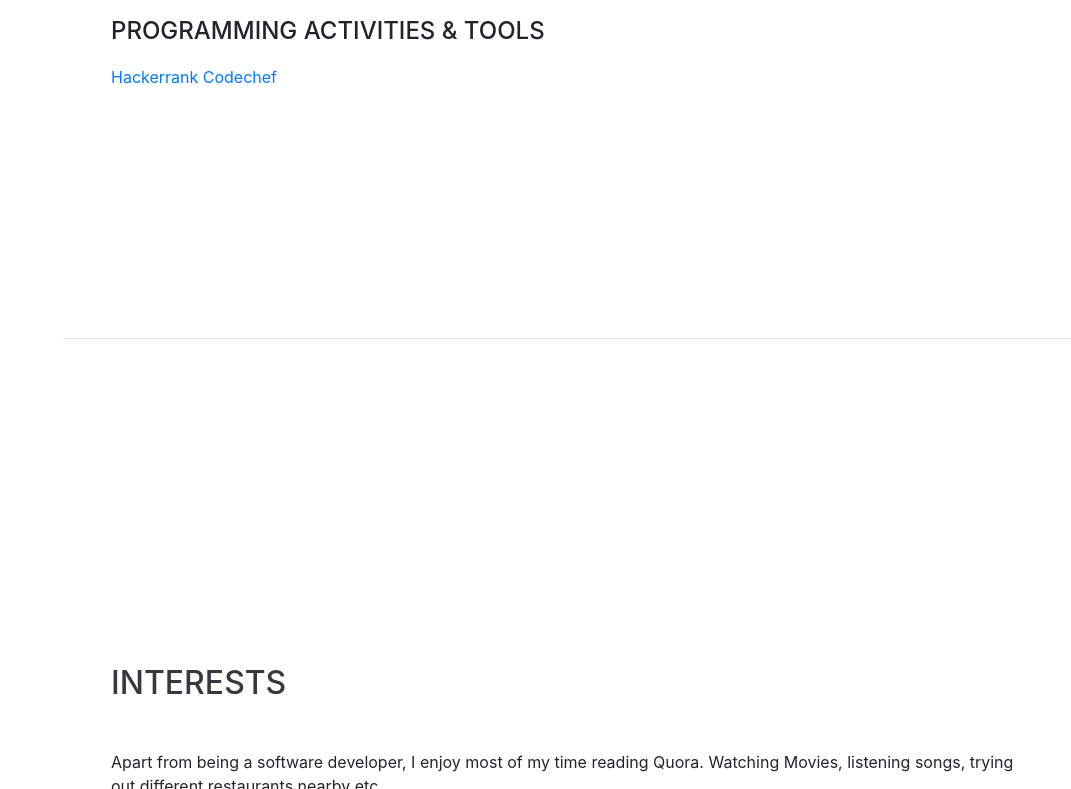
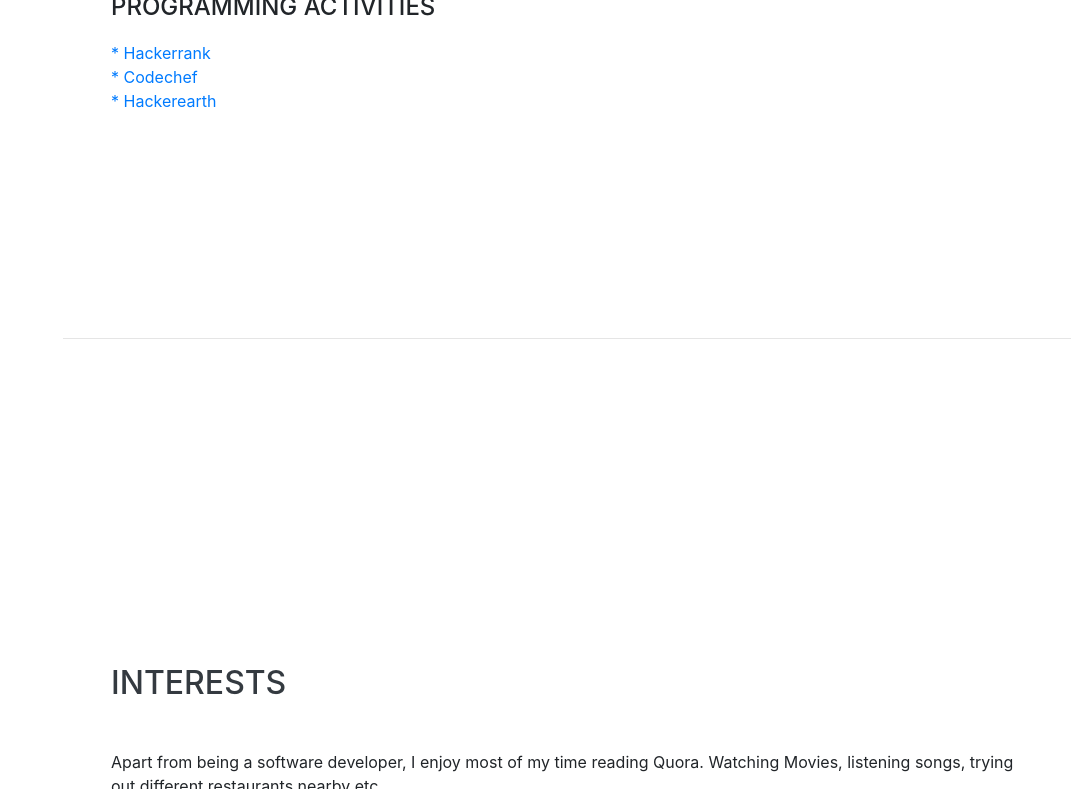
Before and after one commit to abhijeet-rawat/abhijeet-rawat.github.io, a website with bundled scripts: page index.html in a window 1280 px wide. Shown: the part 2865-3654 px from the top of the page, without its empty margins (209-1280 px from the left). Built offline with nearby package versions, Linux system fonts and the light colour scheme; a web font is replaced by a local one.

Commit message:
some more updates

```diff
--- a/index.html
+++ b/index.html
@@ -178,9 +178,12 @@
             <i class="fab fa-python"></i>
           </li>
         </ul>
-        <div class="subheading mb-3">Programming Activities &amp; Tools</div>
-         <a href="https://www.hackerrank.com/abhijeet_rawat">Hackerrank</a>
-         <a href="https://www.codechef.com/users/abhijeet_rawat">Codechef</a>
+        <div class="subheading mb-3">Programming Activities</div>
+         <a href="https://www.hackerrank.com/abhijeet_rawat">* Hackerrank</a>
+         <br/>
+         <a href="https://www.codechef.com/users/abhijeet_rawat">* Codechef</a>
+         <br/>
+         <a href="https://www.hackerearth.com/@abhijeet109">* Hackerearth</a>
     </section>
 
     <hr class="m-0">
```
